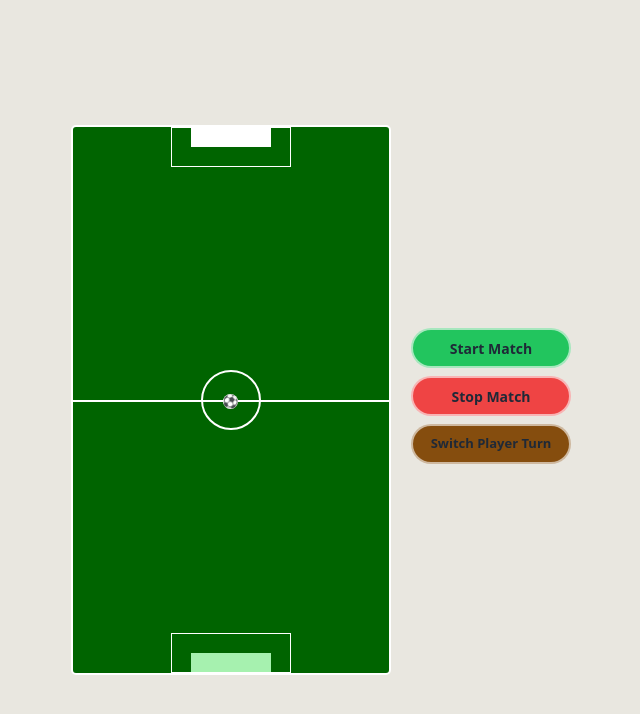
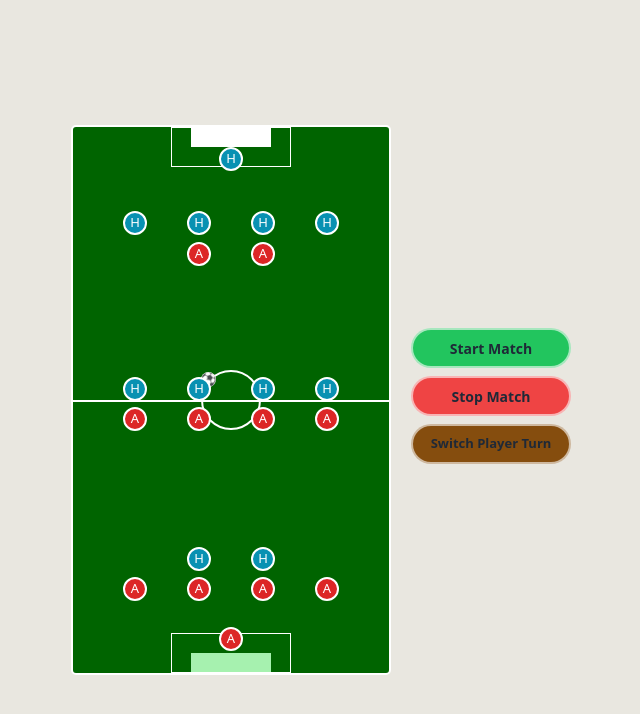
Before and after one commit to Kennius7/SG-MATCH-SIM, a React (Vite) app: page / in a window 1280 px wide. Shown: the top 714 px of the page, without its empty margins (309-949 px from the left). Built offline with nearby package versions, Linux system fonts and the light colour scheme.

Commit message:
fix: implementing the first stage for sounds

```diff
--- a/src/components/footballSimulation.jsx
+++ b/src/components/footballSimulation.jsx
@@ -1,27 +1,73 @@
 /* eslint-disable no-unused-vars */
 import { useState, useEffect, useRef } from 'react';
 import Ball from "../assets/img/soccer-ball.png";
-
+import ballSound from "../assets/sound/ballkick1.mp3";
+import useSoundEffect from "../hooks/useSoundEffect";
 
 
 function FootballPitchSimulation() {
     const footballPitchWidth = 320;
     const footballPitchHeight = 550;
-    const footballPitchWidthCSS = "w-[" + 320 + "px]";
-    const footballPitchHeightCSS = "w-[" + 550 + "px]";
-    const [ballPosition, setBallPosition] = useState({ top: (footballPitchHeight / 2) - 8, left: (footballPitchWidth / 2) - 10 });
+    // const footballPitchWidthCSS = "w-[" + 320 + "px]";
+    // const footballPitchHeightCSS = "w-[" + 550 + "px]";
+    const LCMF_Ref = useRef(null);
+    const RCMF_Ref = useRef(null);
+    const soundRef = useRef(null);
+    const [ballPosition, setBallPosition] = useState({ top: (footballPitchHeight / 2) - 10, left: (footballPitchWidth / 2) - 10 });
     const [velocity, setVelocity] = useState({ x: 0, y: 0 });
     const pitchRef = useRef(null);
     const animationRef = useRef(null);
     const [trail, setTrail] = useState([]); // Store the ball's past positions
     const [isStart, setIsStart] = useState(false);
     const [playerTurn, setPlayerTurn] = useState(false);
+    const leftValue = 14;
+    const [playCount, setPlayCount] = useState(0);
+
+    useEffect(() => {
+        const calcPosition = () => {
+            if (LCMF_Ref.current) {
+                const playerPosLeft = LCMF_Ref.current.offsetLeft + 14;
+                const playerPosTop = LCMF_Ref.current.offsetTop - 5;
+                // const fieldDimensions = pitchRef.current.getBoundingClientRect();
+                // const relativeX = playerPos.left - fieldDimensions.left;
+                // const relativeY = playerPos.top - fieldDimensions.top;
+                // console.log("Player Left: ", playerPos.left, "Player Top: ", playerPos.top, "Field Left: ", fieldDimensions.left, "Field Top: ", fieldDimensions.top,);
+                // console.log("Player Left: ", playerPosLeft, "Player Top: ", playerPosTop);
+
+                setBallPosition({
+                    top: playerPosTop,
+                    left: playerPosLeft,
+                })
+            }
+        }
+
+        const timeoutID = setTimeout(() => {
+            calcPosition();
+        }, 0);
+
+        return () => clearTimeout(timeoutID);
+    }, [])
+
+    useEffect(() => {
+        soundRef.current = new Audio(ballSound);
+        soundRef.current.load();
+    }, [])
 
 
+    // console.log("Positions: ", ballPosition);
+    // const sound = useRef(new Audio(ballSound));
 
-    // Function to "kick" the ball in a random direction with a random speed
+    const playBallSound = () => {
+        if (soundRef.current) {
+            soundRef.current.play();
+        }
+    }
+
+
     const kickBall = () => {
         // const speed = Math.random() * 4 + 1; // Random speed between 1 and 5
+        setPlayCount(prev => prev + 1);
+        playBallSound();
         const speed = 3;
         const angle = Math.random() * 2 * Math.PI; // Random angle in radians
 
@@ -35,13 +81,13 @@ function FootballPitchSimulation() {
     };
 
 
-    const startMatch = () => {
-        setIsStart(true);
-        const beginPlayInterval = setInterval(() => {
-            kickBall();
-        }, 1000);
-        // beginPlayInterval()
-    }
+    // const startMatch = () => {
+    //     setIsStart(true);
+    //     const beginPlayInterval = setInterval(() => {
+    //         kickBall();
+    //     }, 1000);
+    //     // beginPlayInterval()
+    // }
 
     const stopMatch = () => {
         // clearInterval(beginPlayInterval);
@@ -90,7 +136,7 @@ function FootballPitchSimulation() {
                 setTrail((prevTrail) => {
                     const newTrail = [...prevTrail, { top: newTop, left: newLeft }];
                     // Limit the length of the trail array to avoid excessive memory usage
-                    if (newTrail.length > 1000) {
+                    if (newTrail.length > 500) {
                         newTrail.shift(); // Remove the oldest position
                     }
                     return newTrail;
@@ -160,13 +206,91 @@ function FootballPitchSimulation() {
                     className={`ball absolute w-[15px] h-[15px] bg-white rounded-full cursor-pointer
                     ${isStart ? "animate-spin" : "animate-none"}`}
                     style={{ top: `${ballPosition.top}px`, left: `${ballPosition.left}px` }}
-                    onClick={kickBall}
-                ><img src={Ball} alt='Ball' className='w-full h-full' /></div>
+                >
+                    <img src={Ball} alt='Ball' className='w-full h-full' />
+                </div>
+
+                {/* Players */}
+                <div className={`absolute top-0 left-0 w-[320px] h-[550px] bg-transparent`}>
+                    {/* Home Players */}
+                    <div style={{ left: `calc(50% - ${leftValue}px)` }} className="absolute rounded-full
+                        bg-cyan-600 border-[2px] border-white w-6 h-6 flex justify-center
+                        items-center text-[13px] text-white top-[20px]">H</div>
+                    <div style={{ left: `calc(20% - ${leftValue}px)` }} className="absolute rounded-full
+                        bg-cyan-600 border-[2px] border-white w-6 h-6 flex justify-center
+                        items-center text-[13px] text-white top-[84px]">H</div>
+                    <div style={{ left: `calc(40% - ${leftValue}px)` }} className="absolute rounded-full
+                        bg-cyan-600 border-[2px] border-white w-6 h-6 flex justify-center
+                        items-center text-[13px] text-white top-[84px]">H</div>
+                    <div style={{ left: `calc(60% - ${leftValue}px)` }} className="absolute rounded-full
+                        bg-cyan-600 border-[2px] border-white w-6 h-6 flex justify-center
+                        items-center text-[13px] text-white top-[84px]">H</div>
+                    <div style={{ left: `calc(80% - ${leftValue}px)` }} className="absolute rounded-full
+                        bg-cyan-600 border-[2px] border-white w-6 h-6 flex justify-center
+                        items-center text-[13px] text-white top-[84px]">H</div>
+
+                    <div style={{ left: `calc(20% - ${leftValue}px)` }} className="absolute rounded-full
+                        bg-cyan-600 border-[2px] border-white w-6 h-6 flex justify-center
+                        items-center text-[13px] text-white top-[250px]">H</div>
+                    <div ref={LCMF_Ref} style={{ left: `calc(40% - ${leftValue}px)` }} className="absolute rounded-full
+                        bg-cyan-600 border-[2px] border-white w-6 h-6 flex justify-center
+                        items-center text-[13px] text-white top-[250px]">H</div>
+                    <div ref={RCMF_Ref} style={{ left: `calc(60% - ${leftValue}px)` }} className="absolute rounded-full
+                        bg-cyan-600 border-[2px] border-white w-6 h-6 flex justify-center
+                        items-center text-[13px] text-white top-[250px]">H</div>
+                    <div style={{ left: `calc(80% - ${leftValue}px)` }} className="absolute rounded-full
+                        bg-cyan-600 border-[2px] border-white w-6 h-6 flex justify-center
+                        items-center text-[13px] text-white top-[250px]">H</div>
+
+                    <div style={{ left: `calc(40% - ${leftValue}px)` }} className="absolute rounded-full
+                        bg-cyan-600 border-[2px] border-white w-6 h-6 flex justify-center
+                        items-center text-[13px] text-white top-[420px]">H</div>
+                    <div style={{ left: `calc(60% - ${leftValue}px)` }} className="absolute rounded-full
+                        bg-cyan-600 border-[2px] border-white w-6 h-6 flex justify-center
+                        items-center text-[13px] text-white top-[420px]">H</div>
+
+                    {/* Away Players */}
+                    <div style={{ left: `calc(40% - ${leftValue}px)` }} className="absolute rounded-full
+                        bg-red-600 border-[2px] border-white w-6 h-6 flex justify-center
+                        items-center text-[13px] text-white top-[115px]">A</div>
+                    <div style={{ left: `calc(60% - ${leftValue}px)` }} className="absolute rounded-full
+                        bg-red-600 border-[2px] border-white w-6 h-6 flex justify-center
+                        items-center text-[13px] text-white top-[115px]">A</div>
+
+                    <div style={{ left: `calc(20% - ${leftValue}px)` }} className="absolute rounded-full
+                        bg-red-600 border-[2px] border-white w-6 h-6 flex justify-center
+                        items-center text-[13px] text-white top-[280px]">A</div>
+                    <div style={{ left: `calc(40% - ${leftValue}px)` }} className="absolute rounded-full
+                        bg-red-600 border-[2px] border-white w-6 h-6 flex justify-center
+                        items-center text-[13px] text-white top-[280px]">A</div>
+                    <div style={{ left: `calc(60% - ${leftValue}px)` }} className="absolute rounded-full
+                        bg-red-600 border-[2px] border-white w-6 h-6 flex justify-center
+                        items-center text-[13px] text-white top-[280px]">A</div>
+                    <div style={{ left: `calc(80% - ${leftValue}px)` }} className="absolute rounded-full
+                        bg-red-600 border-[2px] border-white w-6 h-6 flex justify-center
+                        items-center text-[13px] text-white top-[280px]">A</div>
+
+                    <div style={{ left: `calc(20% - ${leftValue}px)` }} className="absolute rounded-full
+                        bg-red-600 border-[2px] border-white w-6 h-6 flex justify-center
+                        items-center text-[13px] text-white top-[450px]">A</div>
+                    <div style={{ left: `calc(40% - ${leftValue}px)` }} className="absolute rounded-full
+                        bg-red-600 border-[2px] border-white w-6 h-6 flex justify-center
+                        items-center text-[13px] text-white top-[450px]">A</div>
+                    <div style={{ left: `calc(60% - ${leftValue}px)` }} className="absolute rounded-full
+                        bg-red-600 border-[2px] border-white w-6 h-6 flex justify-center
+                        items-center text-[13px] text-white top-[450px]">A</div>
+                    <div style={{ left: `calc(80% - ${leftValue}px)` }} className="absolute rounded-full
+                        bg-red-600 border-[2px] border-white w-6 h-6 flex justify-center
+                        items-center text-[13px] text-white top-[450px]">A</div>
+                    <div style={{ left: `calc(50% - ${leftValue}px)` }} className="absolute rounded-full
+                        bg-red-600 border-[2px] border-white w-6 h-6 flex justify-center
+                        items-center text-[13px] text-white top-[500px]">A</div>
+                </div>
             </div>
 
             {/* Button controls */}
             <div className='sm:w-[200px] w-[250px] flex flex-col justify-center items-center pb-2'>
-                <button onClick={startMatch} className='rounded-[25px] bg-green-500 text-gray-800 w-[80%] h-[40px]
+                <button onClick={kickBall} className='rounded-[25px] bg-green-500 text-gray-800 w-[80%] h-[40px]
                     border-[2px] border-white/60 text-[14px] font-semibold'>
                     Start Match
                 </button>
--- /dev/null
+++ b/src/hooks/useSoundEffect.jsx
@@ -0,0 +1,12 @@
+import { useRef } from "react"
+
+
+const useSoundEffect = (soundPath) => {
+    const sound = useRef(new Audio(soundPath));
+    const play = () => {
+        sound.current.play();
+    }
+    return play;
+}
+
+export default useSoundEffect;
```
Also changed, not shown: 1 other file (tests, documents, lock files or other folders).
